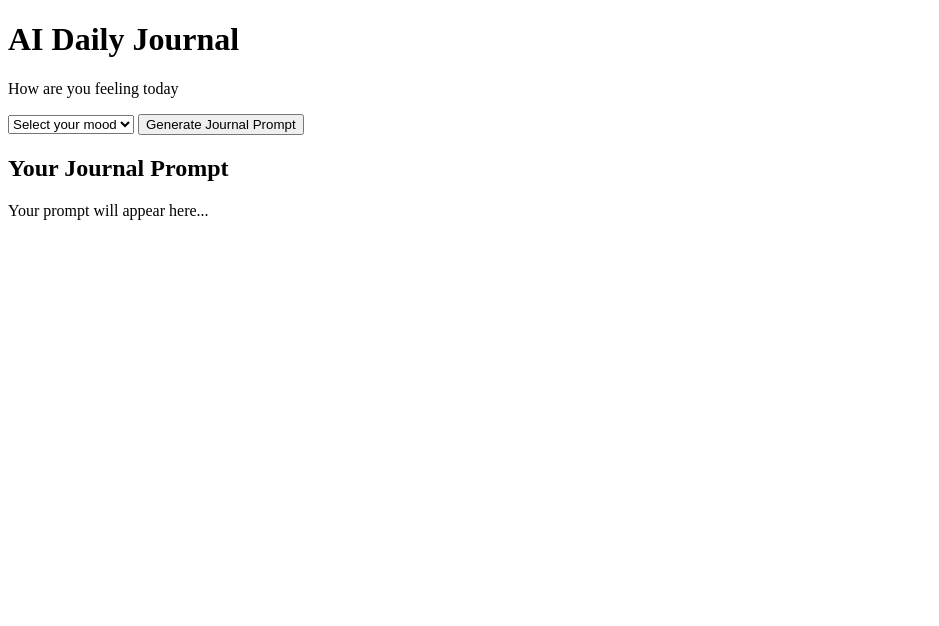
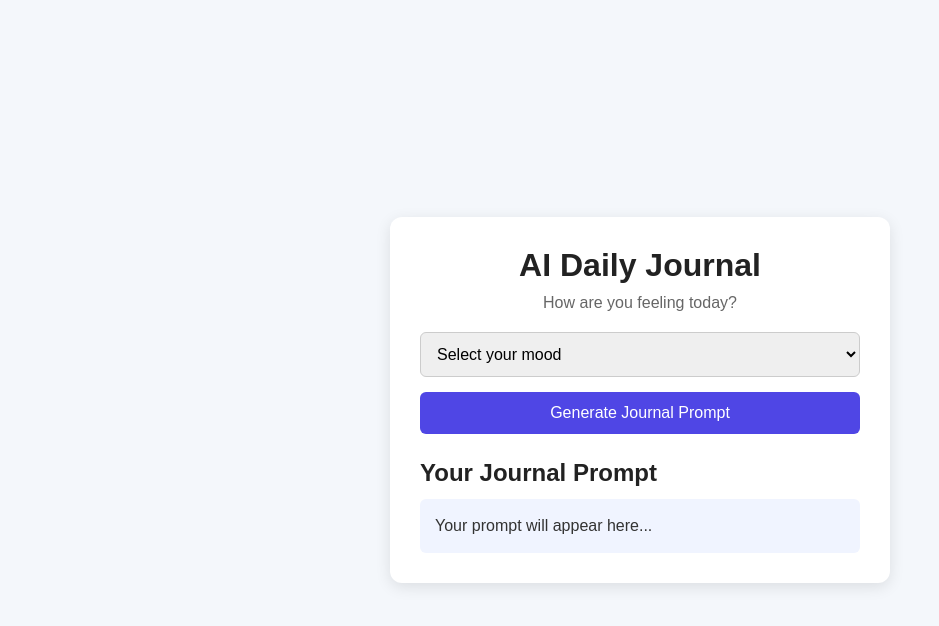
Before and after one commit to aparnaray06/Promt-Generator, a website: page public/index.html in a window 1280 px wide. Shown: the whole page, without its empty margins (0-939 px from the left). Drawn offline with Linux system fonts and the light colour scheme; files that its build step writes are made by us from their sources.

Commit message:
Improve journal prompt generator

```diff
--- a/package.json
+++ b/package.json
@@ -12,6 +12,7 @@
   "author": "",
   "license": "ISC",
   "dependencies": {
+    "@google/genai": "^2.21.0",
     "cors": "^2.8.6",
     "dotenv": "^17.4.2",
     "express": "^5.2.1"
--- a/public/index.html
+++ b/public/index.html
@@ -4,14 +4,14 @@
     <meta charset="UTF-8">
     <meta name="viewport" content="width=device-width, initial-scale=1.0">
     <title>AI Daily Journal Prompter</title>
-    <link rel="stylesheet" href="style.css">
+    <link rel="stylesheet" href="styles.css">
 
 </head>
 <body>
-    <div>
+    <div class="container">
         <h1>AI Daily Journal</h1>
 
-        <p>How are you feeling today</p>
+        <p>How are you feeling today?</p>
 
         <select id="mood">
             <option value="">Select your mood</option>
@@ -30,7 +30,7 @@
             <p id="prompt">Your prompt will appear here...</p>
         </div>
     </div>
+
     <script src="script.js"></script>
-
 </body>
 </html>
--- /dev/null
+++ b/public/styles.css
@@ -0,0 +1,76 @@
+* {
+    margin: 0;
+    padding: 0;
+    box-sizing: border-box;
+}
+
+body {
+    font-family: Arial, sans-serif;
+    background: #f4f7fb;
+    min-height: 100vh;
+    display: flex;
+    justify-content: center;
+    align-items: center;
+}
+
+.container {
+    width: 90%;
+    max-width: 500px;
+    background: white;
+    padding: 30px;
+    border-radius: 12px;
+    box-shadow: 0 4px 15px rgba(0, 0, 0, 0.1);
+}
+
+h1 {
+    text-align: center;
+    margin-bottom: 10px;
+    color: #222;
+}
+
+.container > p {
+    text-align: center;
+    color: #666;
+    margin-bottom: 20px;
+}
+
+select {
+    width: 100%;
+    padding: 12px;
+    border: 1px solid #ccc;
+    border-radius: 6px;
+    font-size: 16px;
+    margin-bottom: 15px;
+}
+
+button {
+    width: 100%;
+    padding: 12px;
+    border: none;
+    border-radius: 6px;
+    background: #4f46e5;
+    color: white;
+    font-size: 16px;
+    cursor: pointer;
+}
+
+button:hover {
+    background: #3730a3;
+}
+
+#result {
+    margin-top: 25px;
+}
+
+h2 {
+    margin-bottom: 12px;
+    color: #222;
+}
+
+#prompt {
+    padding: 15px;
+    background: #f0f4ff;
+    border-radius: 6px;
+    color: #333;
+    line-height: 1.5;
+}
```
Also changed, not shown: server.js (+45 -35 lines), 1 other file.
